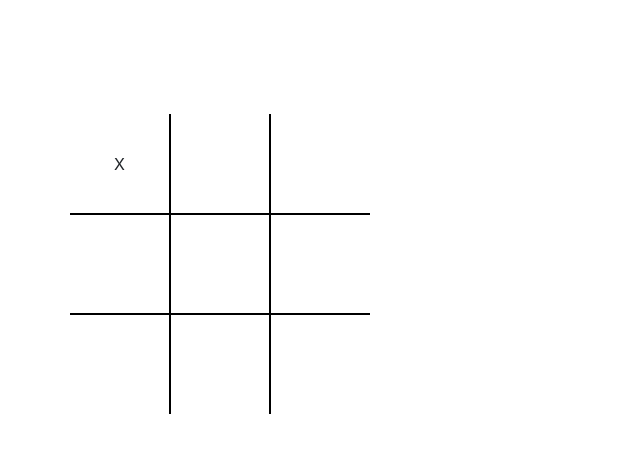
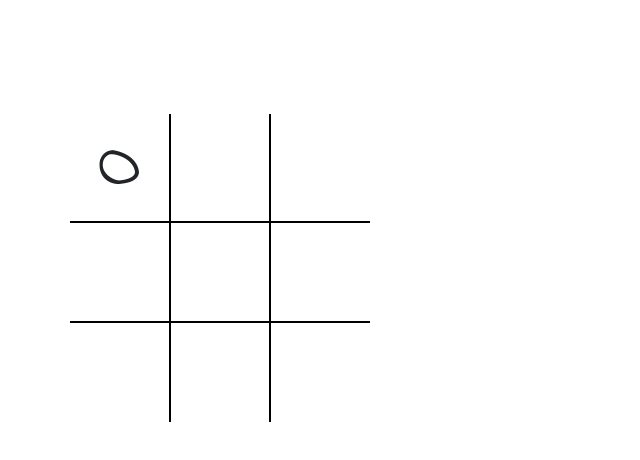
Before and after one commit to carloshdelreal/tic-tac-js, a website: page index.html in a window 1280 px wide. Both pictures are taken after a click on the element 120 px from the left and 164 px from the top of the page. Shown: the whole page, without its empty margins (0-640 px from the left). Drawn offline with nearby package versions, Linux system fonts and the light colour scheme.

Commit message:
Fonts to Handwriting

```diff
--- a/index.html
+++ b/index.html
@@ -26,6 +26,7 @@
       crossorigin="anonymous"
     ></script>
     <link rel="stylesheet" href="../style/style.css">
+    <link href="https://fonts.googleapis.com/css?family=Indie+Flower&display=swap" rel="stylesheet">
     <title>Library</title>
   </head>
   <body>
--- a/static/js/index.js
+++ b/static/js/index.js
@@ -1,6 +1,6 @@
 const cells = document.querySelectorAll('.cell');
 const player1 = 'X'
-//const player2 = 'O'
+const player2 = 'O'
 
 function start(){
   for (let i =0 ; i<cells.length ; i++){
@@ -13,6 +13,6 @@ function cellClick(cell){
   putSymbol(cell.target.id,player1)
 }
 function putSymbol(cellId,player){
-  document.getElementById(cellId).innerText = player1;
+  document.getElementById(cellId).innerText = player2;
 }
 start();
--- a/style/style.css
+++ b/style/style.css
@@ -5,6 +5,8 @@ td{
   text-align: center;
   vertical-align: middle;
   cursor: pointer;
+  font-size:70px;
+  font-family: 'Indie Flower', cursive;
 }
 table{
   border-collapse: collapse;
```
